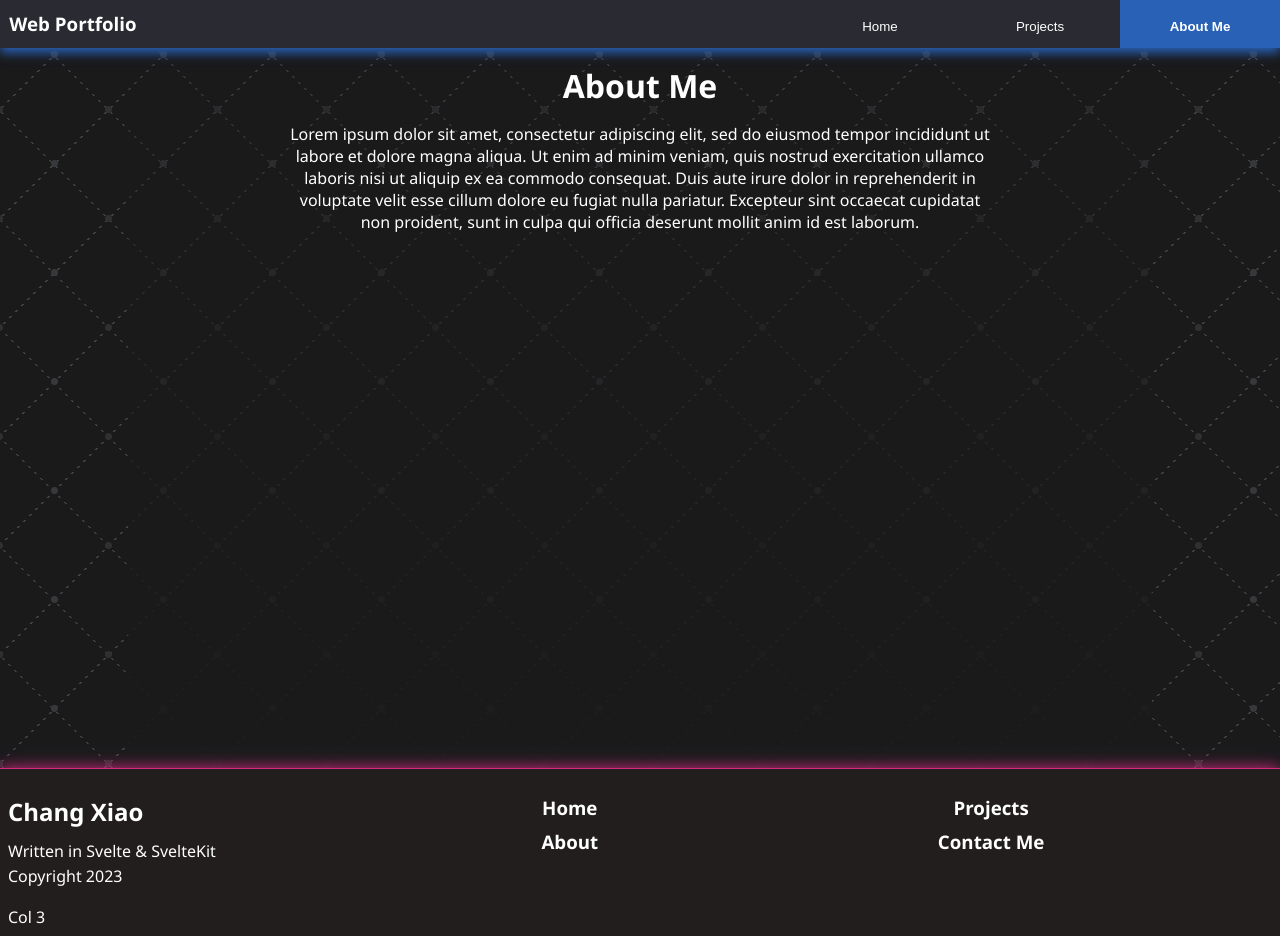
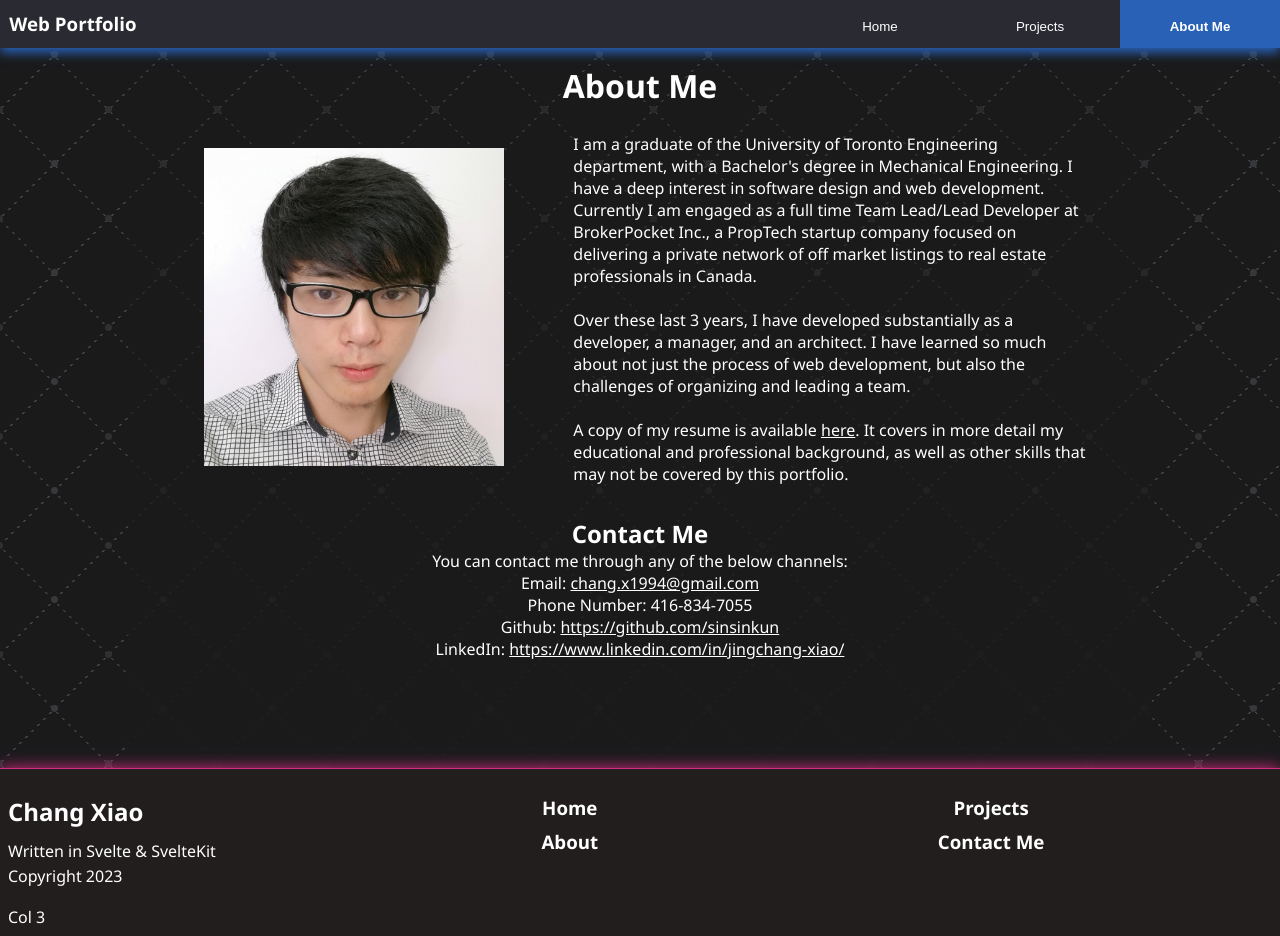
Before and after one commit to sinsinkun/svelte-portfolio, a SvelteKit app: page /about in a window 1280 px wide. Built offline with nearby package versions, Linux system fonts and the light colour scheme.

Commit message:
Updated about me page

```diff
--- a/src/routes/+layout.svelte
+++ b/src/routes/+layout.svelte
@@ -97,7 +97,7 @@
     min-height: calc(100vh - 80px);
     overflow-x: hidden;
 
-    @media (max-width: 700px) {
+    @media (max-width: 900px) {
       width: 100%;
     }
   }
--- a/src/routes/about/+page.svelte
+++ b/src/routes/about/+page.svelte
@@ -20,6 +20,20 @@
     max-width: 700px;
     margin: auto;
   }
+  .section-1 {
+    padding: 10px 20px;
+    display: grid;
+    grid-template-columns: 4fr 6fr;
+    text-align: left;
+
+    @media (max-width: 600px) {
+      grid-template-columns: 1fr;
+    }
+  }
+  .section-1 .img-c {
+    margin: auto;
+    max-width: 300px;
+  }
 </style>
 
 <svelte:head>
@@ -31,16 +45,55 @@
     <h1 in:fly={{ x:-50, duration:900 }}>
       About Me
     </h1>
+    <div class="section-1" in:fly={{ x:50, duration:900, delay:100 }}>
+      <div class="img-c">
+        <img width="100%" src="/assets/profile.jpg" alt="head shot"/>
+      </div>
+      <div>
+        <p>
+          I am a graduate of the University of Toronto Engineering department,
+          with a Bachelor's degree in Mechanical Engineering. I have a deep interest in
+          software design and web development. Currently I am engaged as a full time
+          Team Lead/Lead Developer at BrokerPocket Inc., a PropTech startup company focused
+          on delivering a private network of off market listings to real estate professionals
+          in Canada.
+        </p>
+        <br />
+        <p>
+          Over these last 3 years, I have developed substantially as a developer, a manager,
+          and an architect. I have learned so much about not just the process of web development,
+          but also the challenges of organizing and leading a team.
+        </p>
+        <br />
+        <p>
+          A copy of my resume is available <a href="/assets/JingChang_Xiao_Resume.pdf"><u>here</u></a>.
+          It covers in more detail my educational and professional background, as well as other skills
+          that may not be covered by this portfolio.
+        </p>
+      </div>
+    </div>
+    <br />
     <LazyWrapper>
-      <p in:fly={{ x:50, duration:900, delay:100 }}>
-        Lorem ipsum dolor sit amet, consectetur adipiscing elit,
-        sed do eiusmod tempor incididunt ut labore et dolore magna aliqua.
-        Ut enim ad minim veniam, quis nostrud exercitation ullamco laboris
-        nisi ut aliquip ex ea commodo consequat. Duis aute irure dolor in
-        reprehenderit in voluptate velit esse cillum dolore eu fugiat nulla
-        pariatur. Excepteur sint occaecat cupidatat non proident, sunt in
-        culpa qui officia deserunt mollit anim id est laborum.
-      </p>
+      <div in:fly={{ x:-50, duration:900, delay:100 }}>
+        <h2>Contact Me</h2>
+        <p>You can contact me through any of the below channels:</p>
+        <p>Email:
+          <a href="mailto:chang.x1994@gmail.com">
+            <u>chang.x1994@gmail.com</u>
+          </a>
+        </p>
+        <p>Phone Number: 416-834-7055</p>
+        <p>Github:
+          <a href="https://github.com/sinsinkun">
+            <u>https://github.com/sinsinkun</u>
+          </a>
+        </p>
+        <p>LinkedIn:
+          <a href="https://www.linkedin.com/in/jingchang-xiao/">
+            <u>https://www.linkedin.com/in/jingchang-xiao/</u>
+          </a>
+        </p>
+      </div>
     </LazyWrapper>
   {/if}
 </div>
```
Also changed, not shown: src/lib/footer.svelte (+4 -4 lines), static/assets/profile.jpg (added), 1 other file (tests, documents, lock files or other folders).
